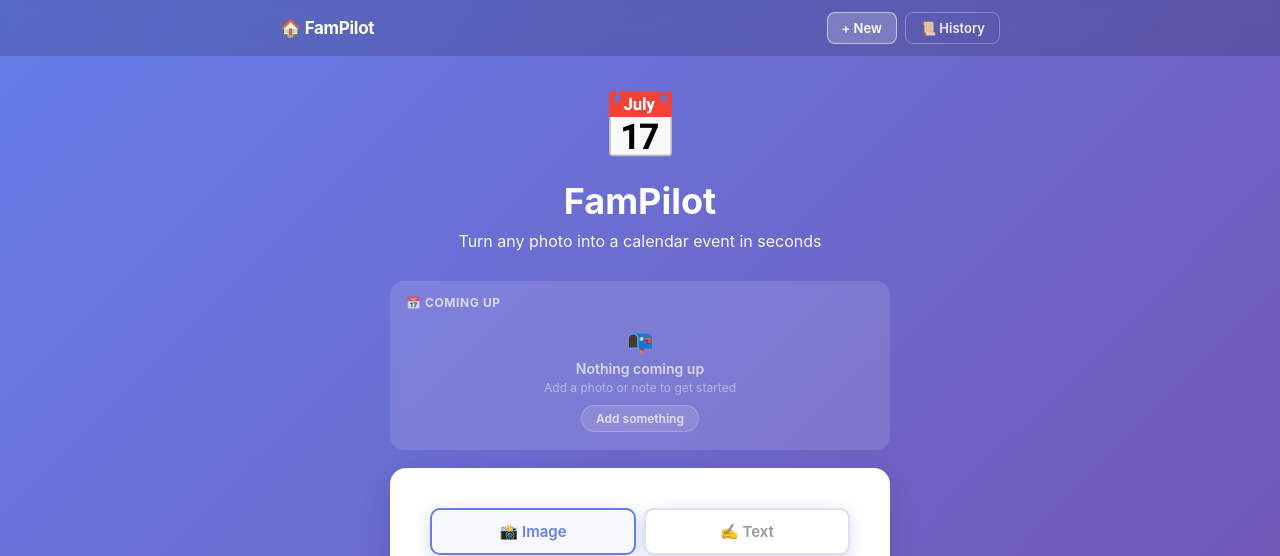
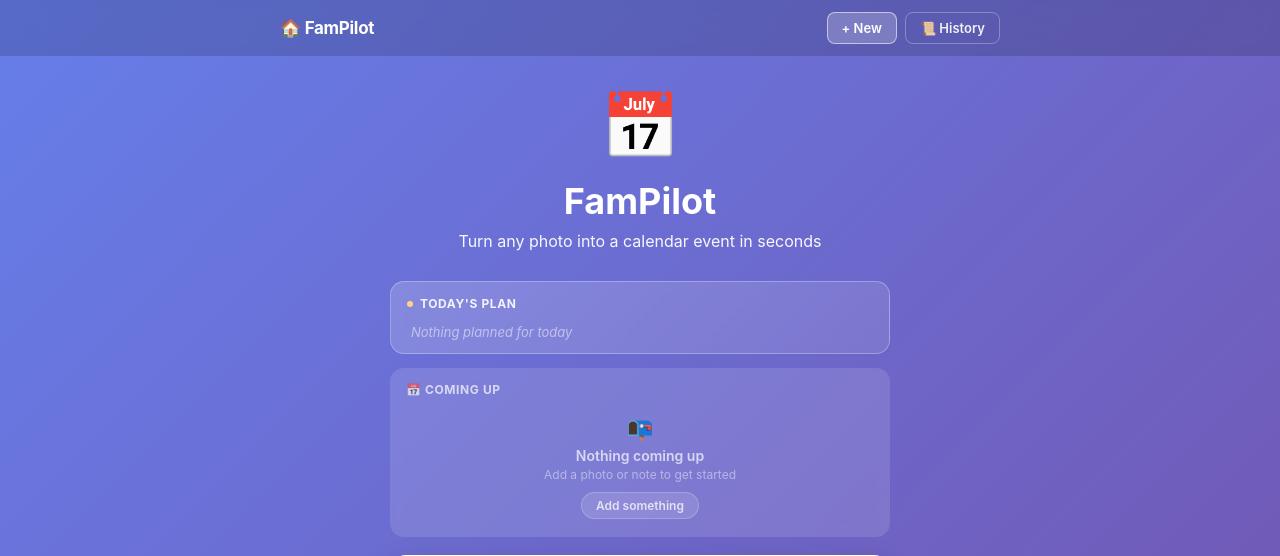
Before and after one commit to vdesai/fampilot, a FastAPI app: page / in a window 1280 px wide. Shown: the top 556 px of the page. Run offline with FastAPI, Linux system fonts and the light colour scheme; data that the repository does not hold is empty.

Commit message:
Add Today's Plan daily briefing section to homepage
- _build_daily_briefing() generates structured line items from today's items
  (events with time/location, tasks with priority label, reminders with when)
- Renders above Coming Up as a frosted card with a live indicator dot
- Each line links to the item's detail page
- Shows "Nothing planned for today" when empty

Co-Authored-By: Claude Sonnet 4.6 <noreply@anthropic.com>

```diff
--- a/app.py
+++ b/app.py
@@ -231,6 +231,26 @@ def generate_google_calendar_url(event: Dict[str, Optional[str]]) -> str:
     return url
 
 
+def _build_daily_briefing(today_items: list) -> list:
+    """Return a list of {icon, text, type, id} dicts for today's items."""
+    lines = []
+    for row in today_items:
+        rtype = row["type"]
+        title = row["title"] or "Untitled"
+        if rtype == "event":
+            detail = f" · {row['time']}" if row["time"] else ""
+            detail += f" @ {row['location']}" if row["location"] else ""
+            lines.append({"icon": "📅", "text": title + detail, "type": "event", "id": row["id"]})
+        elif rtype == "task":
+            pri = row["priority"] or "medium"
+            pri_label = f" · {pri} priority" if pri != "medium" else ""
+            lines.append({"icon": "✅", "text": title + pri_label, "type": "task", "id": row["id"]})
+        else:
+            when = f" · {row['remind_at']}" if row["remind_at"] else ""
+            lines.append({"icon": "🔔", "text": title + when, "type": "reminder", "id": row["id"]})
+    return lines
+
+
 @app.get("/", response_class=HTMLResponse)
 async def home(request: Request):
     """Render the home page with upload form and upcoming items."""
@@ -245,6 +265,7 @@ async def home(request: Request):
         "today_items":         today_items,
         "later_items":         later_items,
         "today_str":           today_str,
+        "briefing":            _build_daily_briefing(today_items),
         "triggered_reminders": db.get_recent_reminders(),
     })
 
--- a/templates/index.html
+++ b/templates/index.html
@@ -335,6 +335,59 @@
             flex: 1;
         }
 
+        /* ── Daily Briefing ── */
+        .briefing-card {
+            background: linear-gradient(135deg, rgba(255,255,255,0.18) 0%, rgba(255,255,255,0.10) 100%);
+            border: 1.5px solid rgba(255,255,255,0.28);
+            border-radius: 14px;
+            padding: 14px 16px 12px;
+            margin-bottom: 14px;
+            backdrop-filter: blur(6px);
+        }
+        .briefing-header {
+            display: flex;
+            align-items: center;
+            gap: 7px;
+            margin-bottom: 10px;
+        }
+        .briefing-title {
+            font-size: 12px;
+            font-weight: 700;
+            color: rgba(255,255,255,0.9);
+            text-transform: uppercase;
+            letter-spacing: 0.6px;
+        }
+        .briefing-dot {
+            width: 6px;
+            height: 6px;
+            border-radius: 50%;
+            background: #ffd580;
+            flex-shrink: 0;
+        }
+        .briefing-line {
+            display: flex;
+            align-items: baseline;
+            gap: 8px;
+            padding: 5px 4px;
+            border-radius: 7px;
+            text-decoration: none;
+            transition: background 0.15s;
+        }
+        .briefing-line:hover { background: rgba(255,255,255,0.1); }
+        .briefing-line-icon { font-size: 13px; flex-shrink: 0; line-height: 1.5; }
+        .briefing-line-text {
+            font-size: 13px;
+            color: rgba(255,255,255,0.88);
+            font-weight: 500;
+            line-height: 1.4;
+        }
+        .briefing-empty {
+            font-size: 13px;
+            color: rgba(255,255,255,0.5);
+            font-style: italic;
+            padding: 2px 4px;
+        }
+
         /* ── Reminder banner ── */
         .reminder-banner {
             background: rgba(255, 220, 80, 0.18);
@@ -553,6 +606,24 @@
             <button type="button" class="reminder-dismiss" title="Dismiss" onclick="dismissBanner(this.closest('.reminder-banner'))">×</button>
         </div>
         {% endfor %}
+
+        <!-- Daily Briefing -->
+        <div class="briefing-card">
+            <div class="briefing-header">
+                <span class="briefing-dot"></span>
+                <span class="briefing-title">Today's Plan</span>
+            </div>
+            {% if briefing %}
+                {% for line in briefing %}
+                <a href="/history/{{ line.id }}" class="briefing-line">
+                    <span class="briefing-line-icon">{{ line.icon }}</span>
+                    <span class="briefing-line-text">{{ line.text }}</span>
+                </a>
+                {% endfor %}
+            {% else %}
+                <span class="briefing-empty">Nothing planned for today</span>
+            {% endif %}
+        </div>
 
         <!-- Coming up section (always shown) -->
         <div class="upcoming-section">
```
